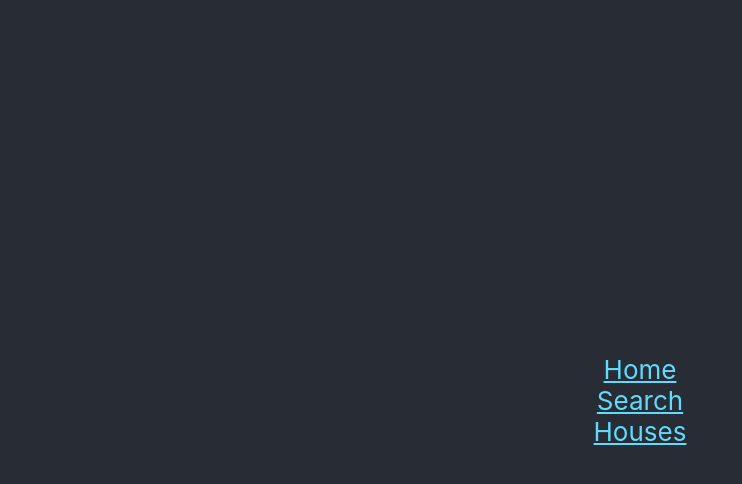
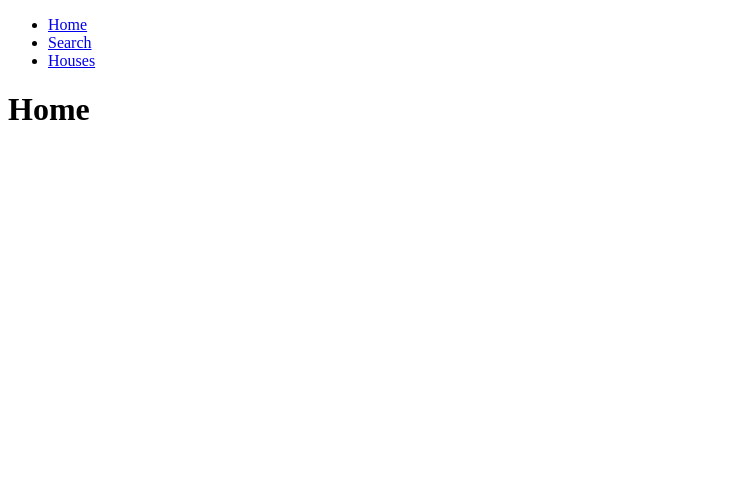
Before and after one commit to golson-pdx/cs464p-564-frontendhw, a React (Create React App) app in the folder hw3/exercise-03/: page / in a window 1280 px wide. Shown: the top 484 px of the page, without its empty margins (0-742 px from the left). Built offline with nearby package versions, Linux system fonts and the light colour scheme.

Commit message:
Create routing for react app

```diff
--- a/hw3/exercise-03/package.json
+++ b/hw3/exercise-03/package.json
@@ -8,6 +8,7 @@
     "@testing-library/user-event": "^13.5.0",
     "react": "^18.2.0",
     "react-dom": "^18.2.0",
+    "react-router-dom": "^6.18.0",
     "react-scripts": "5.0.1",
     "web-vitals": "^2.1.4"
   },
--- a/hw3/exercise-03/src/App.js
+++ b/hw3/exercise-03/src/App.js
@@ -1,29 +1,20 @@
-import './App.css';
+import React from "react";
+import ReactDOM from "react-dom";
+import { BrowserRouter, Routes, Route } from "react-router-dom";
+import Layout from "./pages/Layout";
+import Home from "./pages/Home";
+import Search from "./pages/Search";
+import Houses from "./pages/Houses";
 
 function App() {
   return (
-    <div className="App">
-      <header className="App-header">
-        <a
-          className="App-link"
-          href="/home"
-        >
-          Home
-        </a>
-        <a
-          className="App-link"
-          href="/search"
-        >
-          Search
-        </a>
-        <a
-          className="App-link"
-          href="/houses"
-        >
-          Houses
-        </a>
-      </header>
-    </div>
+      <Routes>
+        <Route path="/" element={<Layout />}>
+          <Route index element={<Home />} />
+          <Route path="search" element={<Search />} />
+          <Route path="houses" element={<Houses />} />
+        </Route>
+      </Routes>
   );
 }
 
--- a/hw3/exercise-03/src/index.js
+++ b/hw3/exercise-03/src/index.js
@@ -1,17 +1,10 @@
-import React from 'react';
-import ReactDOM from 'react-dom/client';
-import './index.css';
-import App from './App';
-import reportWebVitals from './reportWebVitals';
-
-const root = ReactDOM.createRoot(document.getElementById('root'));
-root.render(
-  <React.StrictMode>
+import React from "react";
+import ReactDOM from "react-dom";
+import App from "./App";
+import { BrowserRouter } from "react-router-dom";
+ReactDOM.render(
+  <BrowserRouter>
     <App />
-  </React.StrictMode>
+  </BrowserRouter>,
+document.getElementById("root")
 );
-
-// If you want to start measuring performance in your app, pass a function
-// to log results (for example: reportWebVitals(console.log))
-// or send to an analytics endpoint. Learn more: https://bit.ly/CRA-vitals
-reportWebVitals();
--- /dev/null
+++ b/hw3/exercise-03/src/pages/Home.js
@@ -0,0 +1,5 @@
+const Home = () => {
+    return <h1>Home</h1>;
+  };
+
+  export default Home;
--- /dev/null
+++ b/hw3/exercise-03/src/pages/Houses.js
@@ -0,0 +1,5 @@
+const Houses = () => {
+    return <h1>Houses</h1>;
+  };
+
+  export default Houses;
--- /dev/null
+++ b/hw3/exercise-03/src/pages/Layout.js
@@ -0,0 +1,25 @@
+import { Outlet, Link } from "react-router-dom";
+
+const Layout = () => {
+  return (
+    <>
+      <nav>
+        <ul>
+          <li>
+            <Link to="/">Home</Link>
+          </li>
+          <li>
+            <Link to="/search">Search</Link>
+          </li>
+          <li>
+            <Link to="/houses">Houses</Link>
+          </li>
+        </ul>
+      </nav>
+
+      <Outlet />
+    </>
+  )
+};
+
+export default Layout;
--- /dev/null
+++ b/hw3/exercise-03/src/pages/Search.js
@@ -0,0 +1,5 @@
+const Search = () => {
+    return <h1>Search</h1>;
+  };
+
+  export default Search;
```
Also changed, not shown: 1 other file (tests, documents, lock files or other folders).
